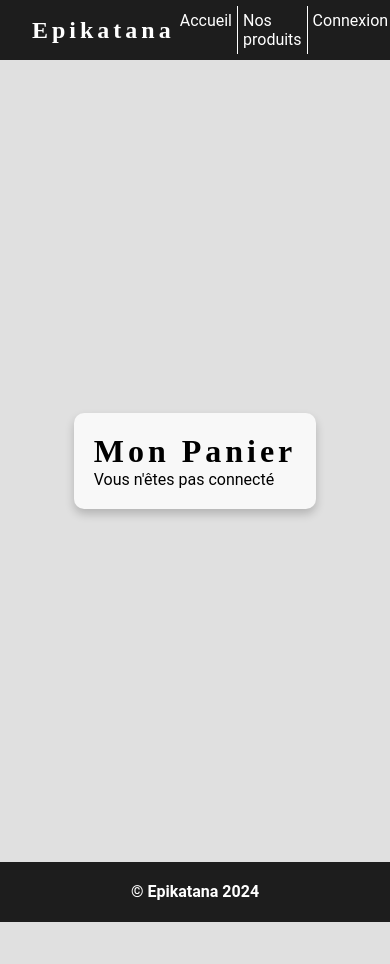
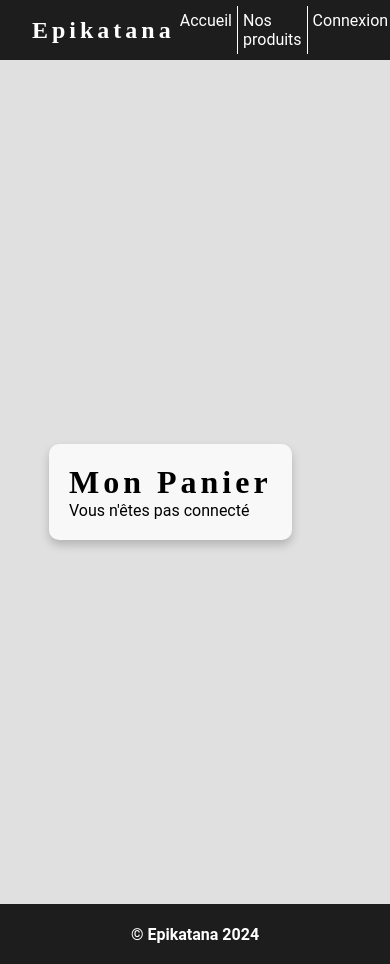
Before and after one commit to Torahime3/Epikatana-webapp, a React (Vite) app in the folder front/: page /carts in a window 390 px wide. Shown: the top 964 px of the page. Before the commit the page ends 922 px from the top, so only its background shows below. Built offline with nearby package versions, Linux system fonts and the light colour scheme; a web font is replaced by a local one.

Commit message:
fix: fix css of cart page and change a pictore of the homepage

```diff
--- a/front/src/pages/Home.tsx
+++ b/front/src/pages/Home.tsx
@@ -44,7 +44,7 @@ const HomePage: React.FC = () => {
                 <img src="https://images.unsplash.com/photo-1713766056256-9cb07ceda9e5?q=80&w=3014&auto=format&fit=crop&ixlib=rb-4.0.3&ixid=M3wxMjA3fDB8MHxwaG90by1wYWdlfHx8fGVufDB8fHx8fA%3D%3D" alt="katana" />
               </div>
               <div>
-                <img src="https://images.unsplash.com/photo-1542367787-4baf35f3037d?q=80&w=2970&auto=format&fit=crop&ixlib=rb-4.0.3&ixid=M3wxMjA3fDB8MHxwaG90by1wYWdlfHx8fGVufDB8fHx8fA%3D%3D" alt="katana" />
+                <img src="https://images.unsplash.com/photo-1616102343544-95fa53d0068f?q=80&w=2970&auto=format&fit=crop&ixlib=rb-4.0.3&ixid=M3wxMjA3fDB8MHxwaG90by1wYWdlfHx8fGVufDB8fHx8fA%3D%3D" alt="katana" />
               </div>
             </Slider>
           </div>
--- a/front/src/styles/Cart.css
+++ b/front/src/styles/Cart.css
@@ -1,42 +1,34 @@
-/* Cart.css */
-
-.cart_container {
-  display: flex;
-  flex-direction: column;
-  min-height: 95vh;
-}
-
-.cart_wrapper {
-  flex: 1;
+.cart_container{
   display: flex;
   flex-direction: column;
   align-items: center;
   justify-content: center;
+  height: 100vh;
 }
 
-.products {
-  width: 75%;
+.cart_wrapper{
+  display: flex;
+  margin-top: 20px;
+  width: clamp(300px, 80%, 1000px);
+
+
 }
 
-.scrollable {
+.products{
+  width: 75%;
+
+}
+
+.scrollable{
   max-height: 70vh;
   overflow-y: scroll;
 }
 
-.cart_section {
+
+.cart_section{
   background-color: rgb(248, 248, 248);
   box-shadow: 0px 5px 10px rgba(0, 0, 0, 0.2);
   padding: 20px;
   margin: 10px;
   border-radius: 10px;
 }
-
-@media screen and (max-width: 768px) {
-  .cart_wrapper {
-    display: flex;
-    flex-direction: column;
-  }
-  .products {
-    width: 95.5%;
-  }
-}
```
